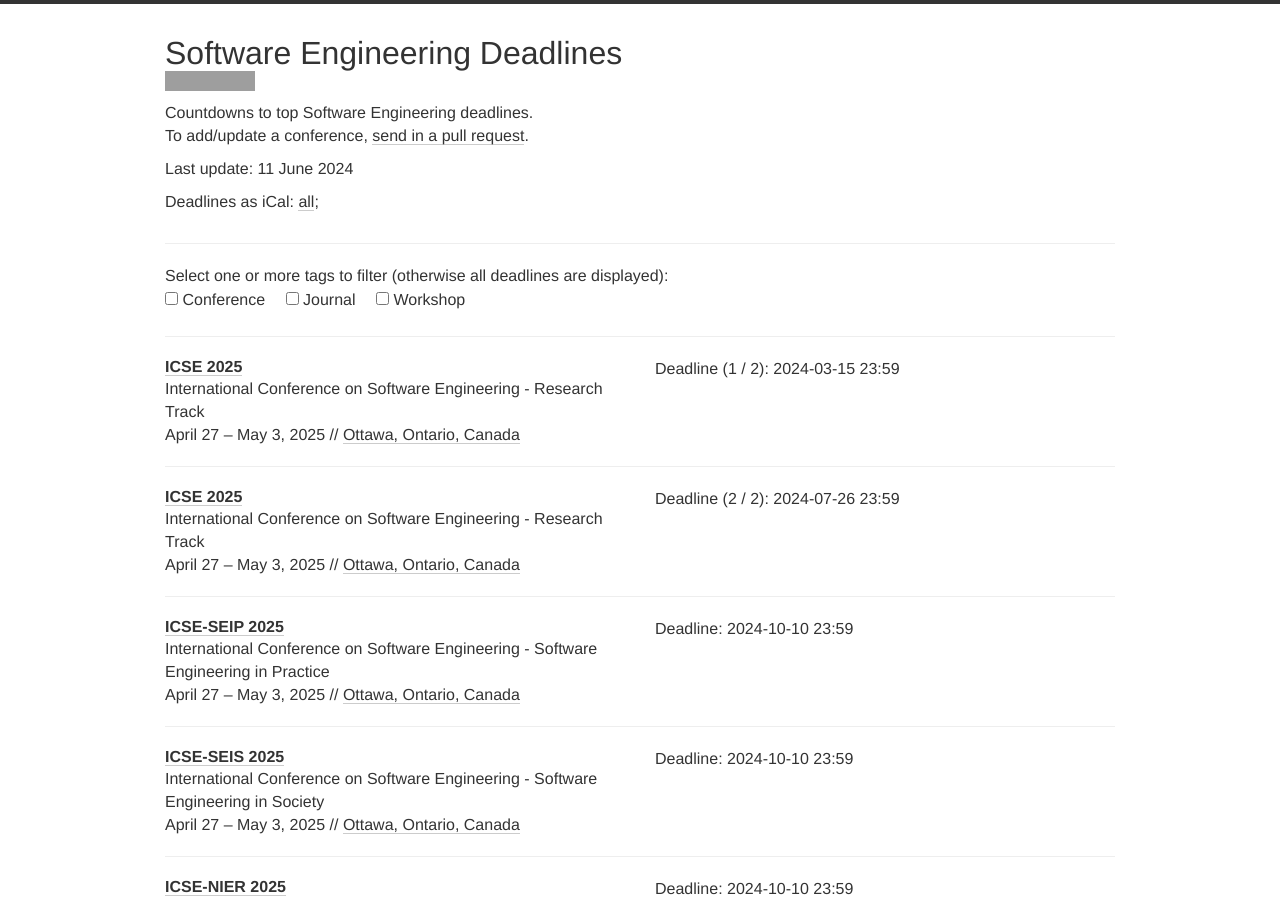
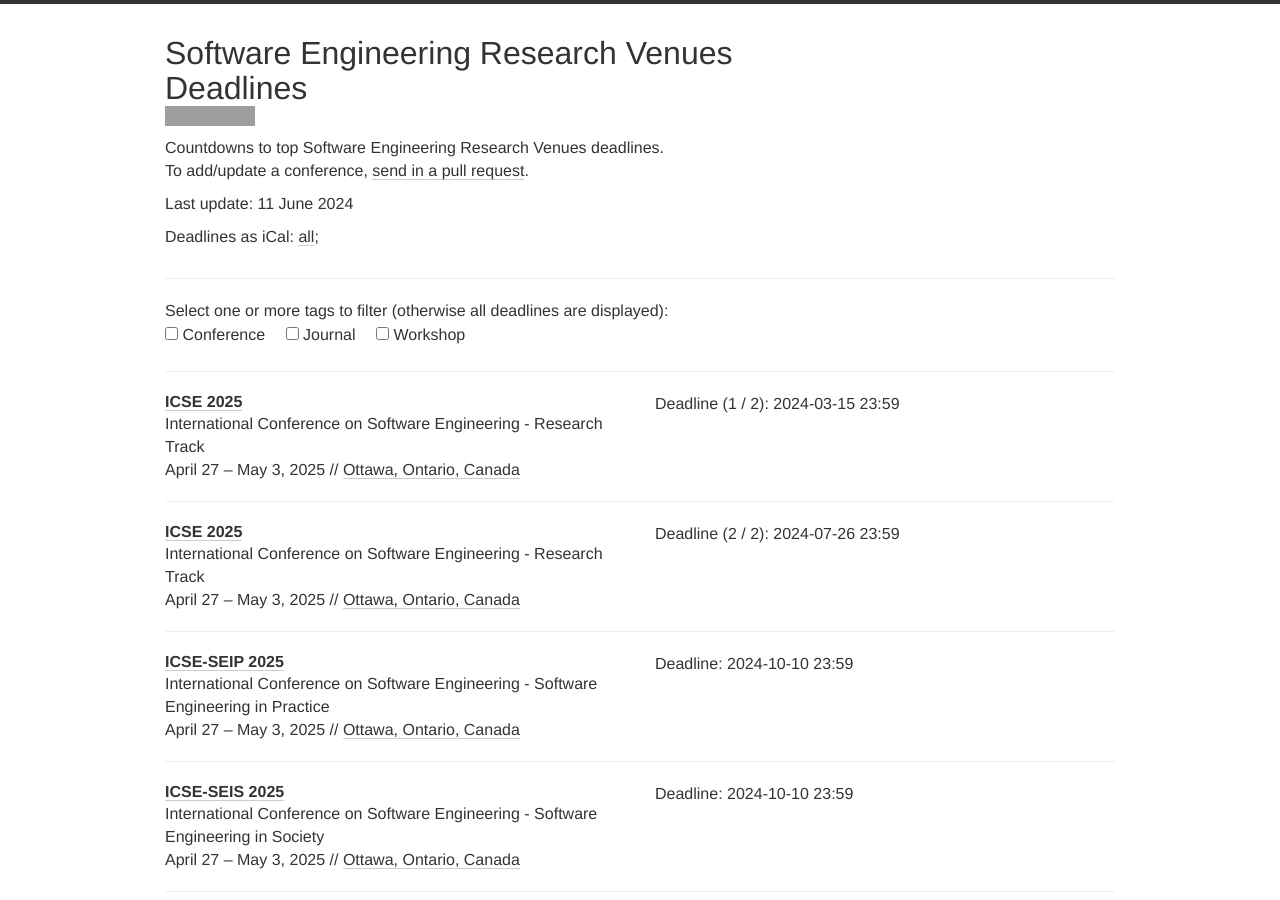
Before and after one commit to se-deadlines/se-deadlines.github.io, a Jekyll site: the page built from index.html, in a window 1280 px wide and 900 px high. Built offline with Jekyll 4.4.1, drawn with Linux system fonts in a browser that asks for light colours; nearby versions of some CDN libraries; grey boxes are pictures that could not be loaded.

Commit message:
Update naming page

```diff
--- a/_config.yml
+++ b/_config.yml
@@ -1,5 +1,5 @@
-title: Software Engineering Deadlines
-description: Countdowns to top Software Engineering deadlines.
+title: Software Engineering Research Venues Deadlines
+description: Countdowns to top Software Engineering Research Venues deadlines.
 author: Sivana Hamer, Imranur Rahman
 
 domain: "se-deadlines.github.io"
```
